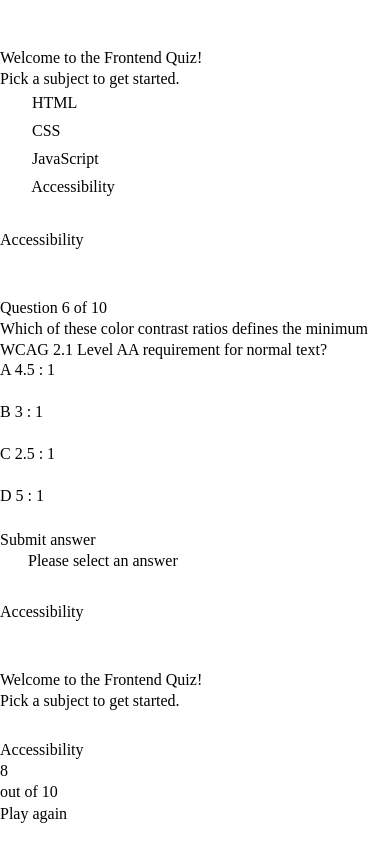
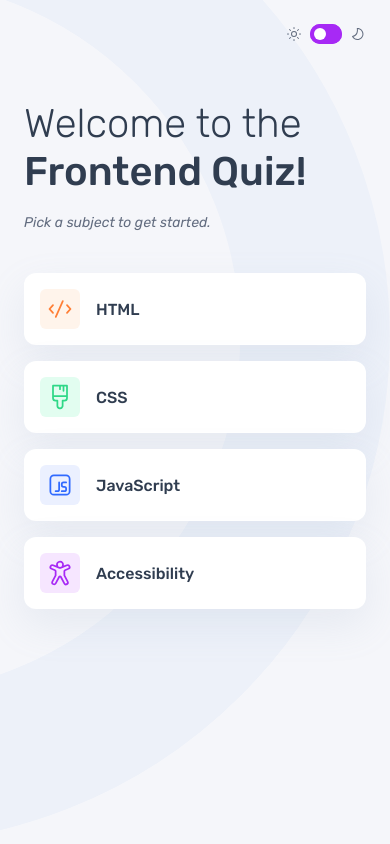
Before and after one commit to andrewshtyka/frontend-quiz-app, a website built with Vite: page index.html in a window 390 px wide. Built offline with nearby package versions, Linux system fonts and the light colour scheme.

Commit message:
add start screen mobile (html, css))

```diff
--- a/index.html
+++ b/index.html
@@ -13,6 +13,12 @@
       type="image/png"
       sizes="32x32"
       href="./src/assets/images/favicon-32x32.png"
+    />
+    <link rel="preconnect" href="https://fonts.googleapis.com" />
+    <link rel="preconnect" href="https://fonts.gstatic.com" crossorigin />
+    <link
+      href="https://fonts.googleapis.com/css2?family=Rubik:ital,wght@0,300..900;1,300..900&display=swap"
+      rel="stylesheet"
     />
 
     <!-- Styles -->
@@ -364,75 +370,92 @@
     <!-- Scripts -->
     <script src="./src/main.js" type="module" defer></script>
   </head>
-  <body>
+  <body class="">
     <main>
       <!-- #region = 1. START SCREEN -->
       <article id="screen-start">
         <!-- Switcher -->
-        <div>
-          <label class="" for="dark-light-mode">
-            <svg height="24" width="24">
-              <use href="" />
+        <div class="o-header">
+          <label class="o-switcher_area" for="mode-switcher">
+            <svg class="c-icon_switcher" height="16" width="16">
+              <use href="./src/assets/images/icons.svg#icon-sun" />
             </svg>
-          </label>
 
-          <label class="">
-            <input type="checkbox" id="dark-light-mode" />
-            <span class=""></span>
-          </label>
+            <span class="c-switcher" tabindex="0">
+              <input type="checkbox" id="mode-switcher" />
+              <span class="c-slider"></span>
+            </span>
 
-          <label class="" for="dark-light-mode">
-            <svg height="24" width="24">
-              <use href="" />
+            <svg class="c-icon_switcher" height="16" width="16">
+              <use href="./src/assets/images/icons.svg#icon-moon" />
             </svg>
           </label>
         </div>
 
         <!-- Content -->
-        <div>
-          <div>
-            <h1>Welcome to the <span>Frontend Quiz!</span></h1>
-            <p>Pick a subject to get started.</p>
+        <div class="o-card">
+          <!-- / Heading -->
+          <div class="o-heading">
+            <div class="u-width_max-30ch">
+              <h1 class="f-preset_2">
+                <span class="f-light">Welcome to the </span>Frontend Quiz!
+              </h1>
             </div>
-          <ul>
+            <p class="f-preset_5 f-color_grey-light">
+              Pick a subject to get started.
+            </p>
+          </div>
+
+          <!-- / Buttons -->
+          <ul class="o-list">
             <li>
-              <button type="button">
-                <span>
-                  <svg height="28" width="28">
-                    <use href="" />
+              <button class="c-btn_secondary" type="button">
+                <div class="o-btn_content-left">
+                  <span class="c-icon_area u-color_orange-50">
+                    <svg class="c-icon_btn" height="28" width="28">
+                      <use href="./src/assets/images/icons.svg#icon-html" />
                     </svg>
                   </span>
                   <span>HTML</span>
+                </div>
               </button>
             </li>
             <li>
-              <button type="button">
-                <span>
-                  <svg height="28" width="28">
-                    <use href="" />
+              <button class="c-btn_secondary" type="button">
+                <div class="o-btn_content-left">
+                  <span class="c-icon_area u-color_green-100">
+                    <svg class="c-icon_btn" height="28" width="28">
+                      <use href="./src/assets/images/icons.svg#icon-css" />
                     </svg>
                   </span>
                   <span>CSS</span>
+                </div>
               </button>
             </li>
             <li>
-              <button type="button">
-                <span>
-                  <svg height="28" width="28">
-                    <use href="" />
+              <button class="c-btn_secondary" type="button">
+                <div class="o-btn_content-left">
+                  <span class="c-icon_area u-color_blue-50">
+                    <svg class="c-icon_btn" height="28" width="28">
+                      <use href="./src/assets/images/icons.svg#icon-js" />
                     </svg>
                   </span>
                   <span>JavaScript</span>
+                </div>
               </button>
             </li>
             <li>
-              <button type="button">
-                <span>
-                  <svg height="28" width="28">
-                    <use href="" />
+              <button class="c-btn_secondary" type="button">
+                <div class="o-btn_content-left">
+                  <span class="c-icon_area u-color_purple-100">
+                    <svg class="c-icon_btn" height="28" width="28">
+                      <use
+                        href="./src/assets/images/icons.svg#icon-accessibility"
+                      />
                     </svg>
                   </span>
                   <span>Accessibility</span>
+                </div>
               </button>
             </li>
           </ul>
@@ -441,7 +464,7 @@
       <!-- #endregion = 1. START SCREEN -->
 
       <!-- #region = 2. QUIZ SCREEN -->
-      <article id="screen-quiz">
+      <article id="screen-quiz" class="is-hidden">
         <!-- Header -->
         <div>
           <div>
@@ -557,7 +580,7 @@
       <!-- #endregion = 2. QUIZ SCREEN -->
 
       <!-- #region = 3. RESULT SCREEN -->
-      <article id="screen-result">
+      <article id="screen-result" class="is-hidden">
         <!-- Header -->
         <div>
           <div>
--- a/src/main.css
+++ b/src/main.css
@@ -0,0 +1,66 @@
+/* ========== GOBAL ========== */
+
+*,
+*::before,
+*::after {
+  box-sizing: border-box;
+}
+
+html {
+  text-rendering: optimizeSpeed;
+}
+
+html:focus-within {
+  scroll-behavior: smooth;
+}
+
+body {
+  /* BG IMAGES - DEFINE */
+  --img-bg_light-mob: url(./assets/images/pattern-background-mobile-light.svg);
+  --img-bg_light-tablet: url(./assets/images/pattern-background-tablet-light.svg);
+  --img-bg_light-desktop: url(./assets/images/pattern-background-desktop-light.svg);
+
+  --img-bg_dark-mob: url(./assets/images/pattern-background-mobile-dark.svg);
+  --img-bg_dark-tablet: url(./assets/images/pattern-background-tablet-dark.svg);
+  --img-bg_dark-desktop: url(./assets/images/pattern-background-desktop-dark.svg);
+
+  /* BG IMAGES - SET */
+  --img_url-mob: var(--img-bg_light-mob);
+  --img_url-tablet: var(--img-bg_light-tablet);
+  --img_url-desktop: var(--img-bg_light-desktop);
+}
+
+body.dark {
+  --img_url-mob: var(--img-bg_dark-mob);
+  --img_url-tablet: var(--img-bg_dark-tablet);
+  --img_url-desktop: var(--img-bg_dark-desktop);
+}
+
+main {
+  min-height: 100svh;
+  background-color: var(--bg-clr-1);
+
+  background-image: var(--img_url-mob);
+  background-repeat: no-repeat;
+  background-size: contain;
+}
+
+/* ========== COMPONENTS ========== */
+
+/* ========== LAYOUT ========== */
+
+/* ========== UTILITIES ========== */
+
+/* ========== LOGIC ========== */
+
+.is-hidden {
+  position: absolute;
+  width: 1px;
+  height: 1px;
+  margin: -1px;
+  padding: 0;
+  overflow: hidden;
+  clip: rect(0, 0, 0, 0);
+  white-space: nowrap;
+  border: 0;
+}
--- a/src/main.js
+++ b/src/main.js
@@ -1,3 +1,8 @@
+import "./styles/variables.css";
+import "./styles/fonts.css";
+import "./styles/screen-start.css";
+import "./styles/switcher.css";
+
 /*
 Окремі HTML-сторінки тут не потрібні. Це робиться як одна HTML-сторінка, а екрани (старт, питання, результат) — просто різні блоки в DOM.
 
--- /dev/null
+++ b/src/styles/fonts.css
@@ -0,0 +1,50 @@
+body {
+  font-family: "Rubik", sans-serif;
+  font-weight: 500;
+  color: var(--f-clr-1);
+
+  overflow-wrap: break-word;
+  hyphens: auto;
+  -webkit-hyphens: auto;
+}
+
+.f-preset_1 {
+  font-size: calc(var(--20) + var(--2));
+  line-height: 100%;
+  font-weight: 500;
+}
+
+.f-preset_2 {
+  font-size: var(--10);
+  line-height: 120%;
+  font-weight: 500;
+}
+
+.f-preset_3 {
+  font-size: var(--5);
+  line-height: 120%;
+  font-weight: 500;
+}
+
+.f-preset_4 {
+  font-size: calc(var(--4) + var(--0_5));
+  line-height: 100%;
+  font-weight: 500;
+}
+
+.f-preset_5 {
+  font-size: calc(var(--3) + var(--0_5));
+  line-height: 150%;
+  font-weight: 400;
+  font-style: italic;
+}
+
+/* ========== UTILITIES ========== */
+
+.f-light {
+  font-weight: 300;
+}
+
+.f-color_grey-light {
+  color: var(--f-clr-2);
+}
--- /dev/null
+++ b/src/styles/screen-start.css
@@ -0,0 +1,94 @@
+/* ========== COMPONENTS ========== */
+
+#screen-start {
+  max-inline-size: calc(var(--80) * 3 + var(--48) + var(--2));
+  padding-inline: var(--6);
+  padding-block: var(--6);
+
+  display: flex;
+  flex-direction: column;
+  gap: var(--14);
+
+  & .o-header {
+    justify-content: flex-end;
+  }
+}
+
+.c-btn_secondary {
+  background-color: var(--bg-clr-2);
+  inline-size: 100%;
+
+  display: flex;
+  align-items: center;
+  justify-content: space-between;
+
+  padding: var(--4);
+  border-radius: var(--3);
+
+  box-shadow: var(--shdw-1);
+}
+
+.c-icon_area {
+  display: grid;
+  place-content: center;
+
+  width: var(--10);
+  height: var(--10);
+  line-height: 0;
+  border-radius: var(--1_5);
+}
+
+.c-icon_btn {
+  height: var(--7);
+  width: var(--7);
+}
+
+/* ========== LAYOUT ========== */
+
+.o-heading {
+  display: flex;
+  flex-direction: column;
+  gap: var(--4);
+}
+
+.o-card {
+  display: flex;
+  flex-direction: column;
+  gap: var(--10);
+}
+
+.o-list {
+  display: flex;
+  flex-direction: column;
+  gap: var(--4);
+}
+
+.o-btn_content-left {
+  display: flex;
+  align-items: center;
+  gap: var(--4);
+}
+
+/* ========== UTILITIES ========== */
+
+.u-color_orange-50 {
+  background-color: var(--color-orange-50);
+}
+
+.u-color_green-100 {
+  background-color: var(--color-green-100);
+}
+
+.u-color_blue-50 {
+  background-color: var(--color-blue-50);
+}
+
+.u-color_purple-100 {
+  background-color: var(--color-purple-100);
+}
+
+.u-width_max-30ch {
+  max-inline-size: 30ch;
+}
+
+/* ========== LOGIC ========== */
--- /dev/null
+++ b/src/styles/switcher.css
@@ -0,0 +1,78 @@
+/* ========== COMPONENTS ========== */
+
+.c-switcher {
+  display: flex;
+  position: relative;
+
+  width: var(--8);
+  height: var(--5);
+  border-radius: var(--4);
+
+  background-color: var(--color-purple-600);
+
+  & input {
+    opacity: 0;
+    width: 0;
+    height: 0;
+  }
+}
+
+.c-slider {
+  position: absolute;
+  top: 0;
+  right: 0;
+  bottom: 0;
+  left: 0;
+  border-radius: var(--4);
+
+  background-color: var(--color-purple-600);
+  cursor: pointer;
+
+  &:before {
+    content: "";
+    position: absolute;
+    top: 50%;
+    left: var(--1);
+    transform: translateY(-50%);
+    width: var(--3);
+    height: var(--3);
+    border-radius: 50%;
+    background-color: var(--color-white);
+  }
+}
+
+input:checked + .c-slider:before {
+  transform: translateX(var(--3)) translateY(-50%);
+}
+
+.c-icon_switcher {
+  fill: var(--bg-clr-3);
+}
+
+/* ========== LAYOUT ========== */
+
+/* o-header */
+
+.o-header {
+  display: flex;
+  align-items: center;
+}
+
+.o-switcher_area {
+  display: flex;
+  align-items: center;
+  gap: var(--2);
+
+  position: relative;
+
+  &::after {
+    content: "";
+    position: absolute;
+    inset: calc(var(--4) * -1);
+    cursor: pointer;
+  }
+}
+
+/* ========== UTILITIES ========== */
+
+/* ========== LOGIC ========== */
--- /dev/null
+++ b/src/styles/variables.css
@@ -0,0 +1,91 @@
+:root {
+  /* COLORS */
+  --color-white: hsl(0, 0%, 100%);
+  --color-black: hsl(0, 0%, 0%);
+  --color-grey-500: hsl(219, 13%, 44%);
+  --color-grey-50: hsl(220, 37%, 97%);
+  --color-blue-950: hsl(214, 24%, 23%);
+  --color-blue-900: hsl(216, 25%, 25%);
+  --color-blue-850: hsl(215, 27%, 32%);
+  --color-blue-500: hsl(223, 100%, 59%);
+  --color-blue-300: hsl(216, 47%, 78%);
+  --color-blue-100: hsl(220, 50%, 95%);
+  --color-blue-50: hsl(225, 100%, 96%);
+  --color-green-500: hsl(151, 68%, 52%);
+  --color-green-100: hsl(151, 88%, 94%);
+  --color-purple-600: hsl(277, 91%, 56%);
+  --color-purple-100: hsl(278, 100%, 95%);
+  --color-orange-400: hsl(22, 100%, 60%);
+  --color-orange-50: hsl(27, 100%, 96%);
+  --color-orange-500: hsl(0, 82%, 63%);
+
+  /* SPACING */
+  --space: calc(1rem / 16);
+  --0: calc(var(--space) * 0);
+  --px: calc(var(--space) * 1);
+  --0_5: calc(var(--space) * 2);
+  --1: calc(var(--space) * 4);
+  --1_5: calc(var(--space) * 6);
+  --2: calc(var(--space) * 8);
+  --2_5: calc(var(--space) * 10);
+  --3: calc(var(--space) * 12);
+  --3_5: calc(var(--space) * 14);
+  --4: calc(var(--space) * 16);
+  --5: calc(var(--space) * 20);
+  --6: calc(var(--space) * 24);
+  --7: calc(var(--space) * 28);
+  --8: calc(var(--space) * 32);
+  --9: calc(var(--space) * 36);
+  --10: calc(var(--space) * 40);
+  --11: calc(var(--space) * 44);
+  --12: calc(var(--space) * 48);
+  --14: calc(var(--space) * 56);
+  --16: calc(var(--space) * 64);
+  --20: calc(var(--space) * 80);
+  --24: calc(var(--space) * 96);
+  --28: calc(var(--space) * 112);
+  --32: calc(var(--space) * 128);
+  --36: calc(var(--space) * 144);
+  --40: calc(var(--space) * 160);
+  --44: calc(var(--space) * 176);
+  --48: calc(var(--space) * 192);
+  --52: calc(var(--space) * 208);
+  --56: calc(var(--space) * 224);
+  --60: calc(var(--space) * 240);
+  --64: calc(var(--space) * 256);
+  --72: calc(var(--space) * 288);
+  --80: calc(var(--space) * 320);
+  --96: calc(var(--space) * 384);
+}
+
+body {
+  /* SHADOW COLOR */
+  --shadow-color-light: hsla(220, 29%, 66%, 0.14);
+  --shadow-color-dark: hsla(216, 25%, 25%, 0.14);
+
+  /* LIGHT THEME - COLORS */
+  --bg-clr-1: var(--color-grey-50);
+  --bg-clr-2: var(--color-white);
+  --bg-clr-3: var(--color-grey-500);
+
+  /* LIGHT THEME - FONT COLORS */
+  --f-clr-1: var(--color-blue-900);
+  --f-clr-2: var(--color-grey-500);
+
+  /* LIGHT THEME - SHADOWS */
+  --shdw-1: 0 var(--4) var(--10) 0 var(--shadow-color-light);
+}
+
+body.dark {
+  /* DARK THEME - COLORS */
+  --bg-clr-1: var(--color-blue-900);
+  --bg-clr-2: var(--color-blue-850);
+  --bg-clr-3: var(--color-white);
+
+  /* DARK THEME - FONT COLORS */
+  --f-clr-1: var(--color-white);
+  --f-clr-2: var(--color-blue-300);
+
+  /* DARK THEME - SHADOWS */
+  --shdw-1: 0 var(--4) var(--10) 0 var(--shadow-color-dark);
+}
```
Also changed, not shown: src/assets/images/icon-moon-light.svg (deleted), src/assets/images/icon-sun-light.svg (deleted), src/assets/images/icons.svg (added), src/assets/images/svg-backup/icon-accessibility.svg (renamed from src/assets/images/icon-accessibility.svg), src/assets/images/svg-backup/icon-correct.svg (renamed from src/assets/images/icon-correct.svg), src/assets/images/svg-backup/icon-css.svg (renamed from src/assets/images/icon-css.svg), src/assets/images/svg-backup/icon-error.svg (renamed from src/assets/images/icon-error.svg), src/assets/images/svg-backup/icon-html.svg (renamed from src/assets/images/icon-html.svg), src/assets/images/svg-backup/icon-incorrect.svg (renamed from src/assets/images/icon-incorrect.svg), src/assets/images/svg-backup/icon-js.svg (renamed from src/assets/images/icon-js.svg), src/assets/images/svg-backup/icon-moon.svg (renamed from src/assets/images/icon-moon-dark.svg), src/assets/images/svg-backup/icon-sun.svg (renamed from src/assets/images/icon-sun-dark.svg). Lines whose indentation alone changed are shown as unchanged.
